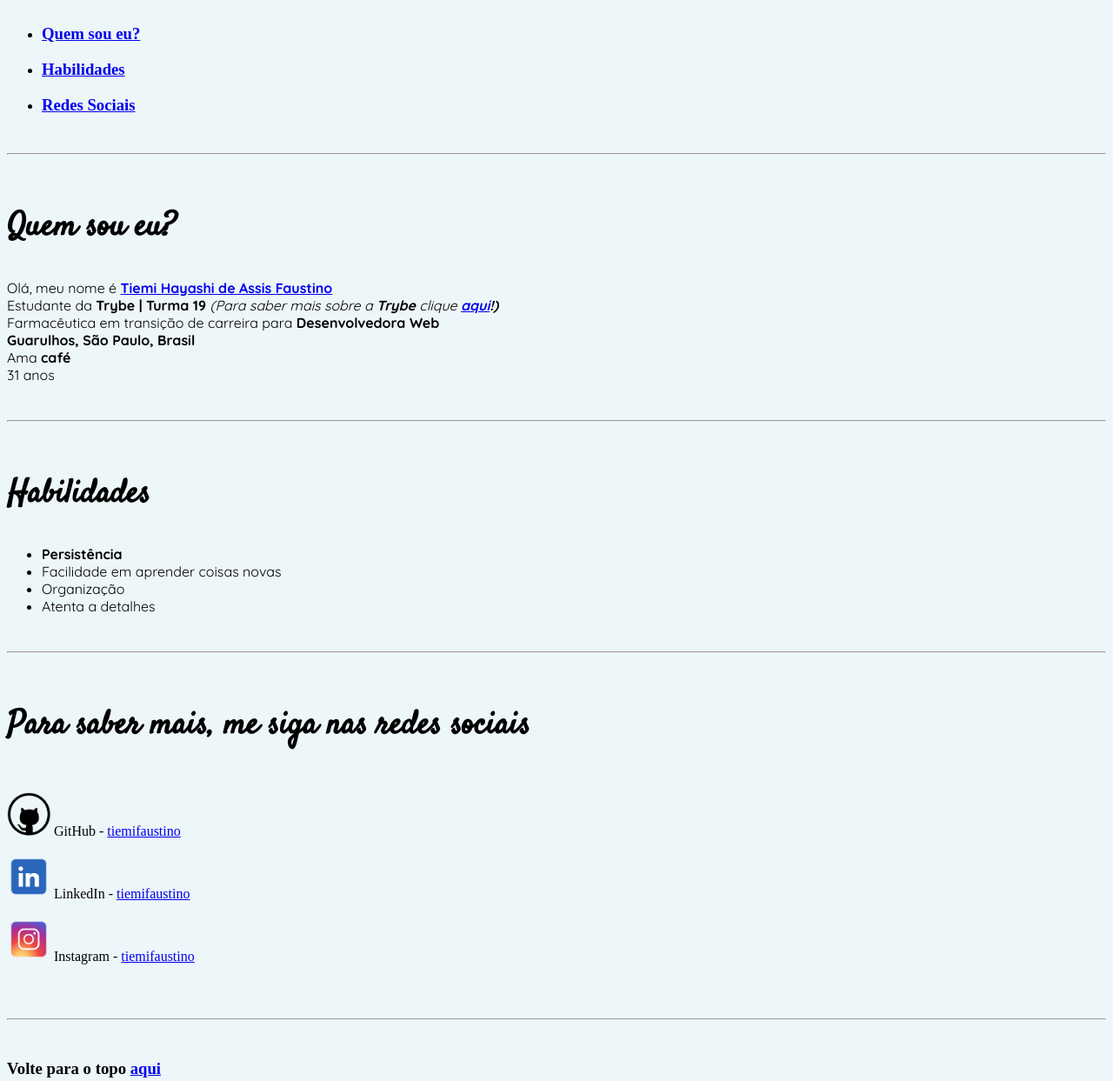
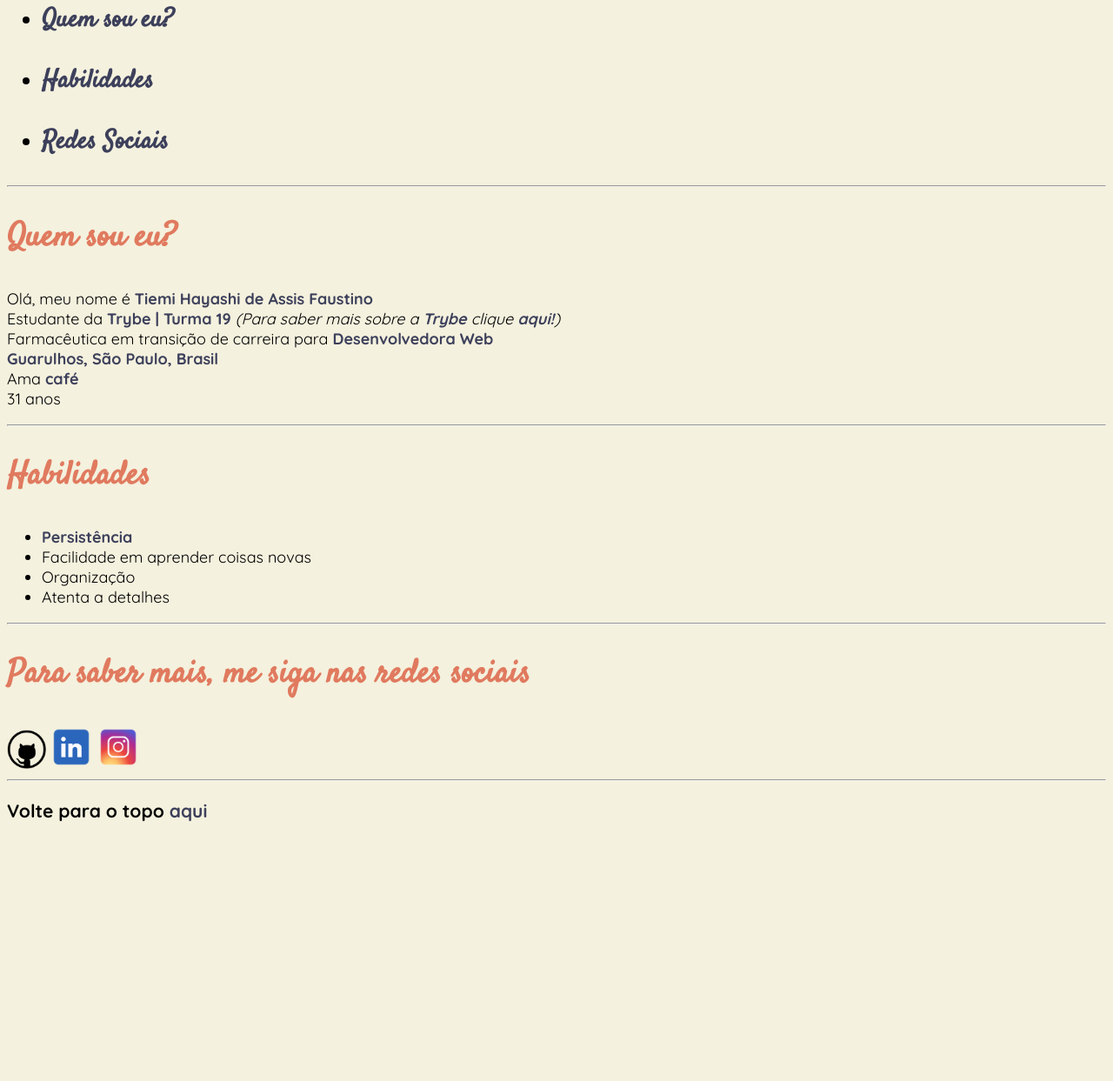
Before and after one commit to tiemifaustino/tiemifaustino.github.io, a plain HTML site: page index.html in a window 1280 px wide. Shown: the part 515-1758 px from the top of the page at 87% size. After the commit the page ends 1481 px from the top, so only its background shows below. Drawn offline with Linux system fonts and the light colour scheme.

Commit message:
Cores dos títulos e background alterados | Estilo das tags destaques alterados

```diff
--- a/index.html
+++ b/index.html
@@ -5,6 +5,7 @@
     <meta http-equiv="X-UA-Compatible" content="IE=edge">
     <meta name="viewport" content="width=device-width, initial-scale=1.0">
     <title>Portfólio Tiemi Faustino</title>
+
     <link rel="stylesheet" type="text/css" href="style.css">
 
     <link rel="preconnect" href="https://fonts.googleapis.com">
@@ -14,74 +15,60 @@
     <link rel="preconnect" href="https://fonts.googleapis.com">
     <link rel="preconnect" href="https://fonts.gstatic.com" crossorigin>
     <link href="https://fonts.googleapis.com/css2?family=Quicksand:wght@300;400;500;600;700&display=swap" rel="stylesheet">
-    <style>
 
-    </style>
 </head>
 <body>
-    <center><h1 class="nome" id="Topo">Tiemi Faustino</h1></center><br>
-    <center><img id="Tiemi" src="imagens/Tiemi.jpg" alt="Foto da Tiemi de frente sorrindo" width="300px"></center>
-    <br><br/>
+    <h1 class="nome" id="Topo">Tiemi Faustino</h1><br>
+    <img id="Tiemi" src="imagens/Tiemi.jpg" alt="Foto da Tiemi de frente sorrindo" width="300px">
+    <br>
 
-    <ul>
-        <li><h3><a href="#eu">Quem sou eu?</a></h3></li>
-        <li><h3><a href="#habilidades">Habilidades</a></h3></li>
-        <li><h3><a href="#social">Redes Sociais</a></h3></li>
-    </ul>
-    <br>
+    <nav class="listas">
+        <ul>
+            <li><h3><a class="links" href="#eu">Quem sou eu?</a></h3></li>
+            <li><h3><a class="links" href="#habilidades">Habilidades</a></h3></li>
+            <li><h3><a class="links" href="#social">Redes Sociais</a></h3></li>
+        </ul>
+    </nav>
 
     <hr>
 
-    <br>
     <div class="titulos" id="eu"><h2>Quem sou eu?</h2></div>
         <div class="paragrafos">
             <p>
-                Olá, meu nome é <a href="#Tiemi"><strong>Tiemi Hayashi de Assis Faustino</strong></a><br>
-                Estudante da <strong>Trybe | Turma 19 </strong> <em>(Para saber mais sobre a <strong>Trybe</strong> clique <strong><a href="https://www.betrybe.com/" target="_blank">aqui</a>!)</em></strong><br>
-                Farmacêutica em transição de carreira para <strong>Desenvolvedora Web</strong><br>
-                <strong>Guarulhos, São Paulo, Brasil</strong><br>
-                Ama <strong>café</strong><br>
+                Olá, meu nome é <a class="bold links" href="#Tiemi" >Tiemi Hayashi de Assis Faustino</a><br>
+                Estudante da <span class="bold">Trybe | Turma 19 </span> <span class="italico">(Para saber mais sobre a <span class="bold">Trybe</span> clique <a class="bold links" href="https://www.betrybe.com/" target="_blank">aqui!</a>)</span><br>
+                Farmacêutica em transição de carreira para <span class="bold">Desenvolvedora Web</span><br>
+                <span class="bold">Guarulhos, São Paulo, Brasil</span><br>
+                Ama <span class="bold">café</span><br>
                 31 anos
             </p>
         </div>
-        <br>
 
     <hr>
 
-    <br>
     <div class="titulos" id="habilidades"><h2>Habilidades</h2></div>
         <div class="paragrafos">
             <ul>
-                <li><strong>Persistência</strong></li>
+                <li><span class="bold">Persistência</span></li>
                 <li>Facilidade em aprender coisas novas</li>
                 <li>Organização</li>
                 <li>Atenta a detalhes</li>
             </ul>
         </div>
-    <br>
 
     <hr>
 
-    <br>
-    <div class="titulos" id="social"><h2>Para saber mais, me siga nas redes sociais</h2></div><br/>
+    <div class="titulos" id="social"><h2>Para saber mais, me siga nas redes sociais</h2></div>
 
-        <img src="imagens/github_icon-icons.com_65450.png" alt="Logo do GitHub" width="50px">
-        GitHub -
-        <a href="https://github.com/tiemifaustino" target="_blank">tiemifaustino</a><br><br/>
+        <a href="https://github.com/tiemifaustino" target="_blank"><img src="imagens/github_icon-icons.com_65450.png" alt="Logo do GitHub" width="45px"></a>
 
-        <img src="imagens/linkedin_logo_icon_189225.png" alt="Logo do LinkedIn" width="50px">
-        LinkedIn -
-        <a href="https://www.linkedin.com/in/tiemifaustino/" target="_blank">tiemifaustino</a><br><br/>
+        <a href="https://www.linkedin.com/in/tiemifaustino/" target="_blank"><img src="imagens/linkedin_logo_icon_189225.png" alt="Logo do LinkedIn" width="50px"></a>
 
-        <img src="imagens/instagram_logo.png" alt="Logo do Instagram" width="50px">
-        Instagram -
-        <a href="https://www.instagram.com/tiemifaustino/" target="_blank">tiemifaustino</a><br><br><br><br/>
+        <a href="https://www.instagram.com/tiemifaustino/" target="_blank"><img src="imagens/instagram_logo.png" alt="Logo do Instagram" width="50px"></a>
 
     <hr>
 
-    <br>
-    <h3>Volte para o topo <a href="#Topo">aqui</a></h3>
-    <br><br>
+    <footer><h3>Volte para o topo <a class="bold links" href="#Topo">aqui</a></h3></footer>
 
 </body>
 </html>
--- a/style.css
+++ b/style.css
@@ -1,18 +1,46 @@
-.nome{
+.nome {
     font-family: 'Satisfy', cursive;
     font-size: 60px;
-    font-weight: 500;
+    font-weight: 600px;
+    color: #3D405B;
 }
 
-.paragrafos{
+.paragrafos {
     font-family: 'Quicksand', sans-serif;
+    font-size: 18px;
 }
 
-.titulos{
+.titulos {
+    font-family: 'Satisfy', cursive;
+    font-size: 25px;
+    font-weight: 100px;
+    color: #E07A5F;
+}
+
+.listas{
     font-family: 'Satisfy', cursive;
     font-size: 25px;
 }
 
+.bold {
+    color: #3D405B;
+    font-weight: bolder;
+}
+
+.italico{
+    font-style: italic;
+}
+
+.links{
+    text-decoration: none;
+    color: #3D405B;
+}
+
 body{
-    background-color: #EDF6F9;
+    background-color: #F4F1DE;
 }
+
+footer{
+    font-family: 'Quicksand', sans-serif;
+    font-size: 18px;
+}
```
